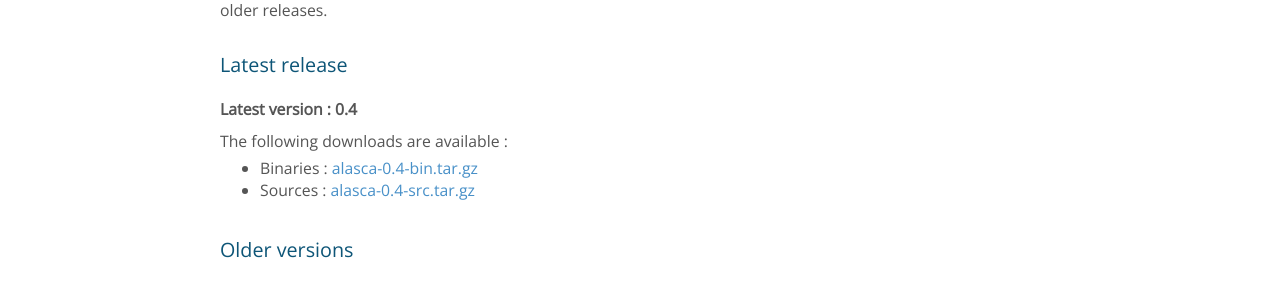
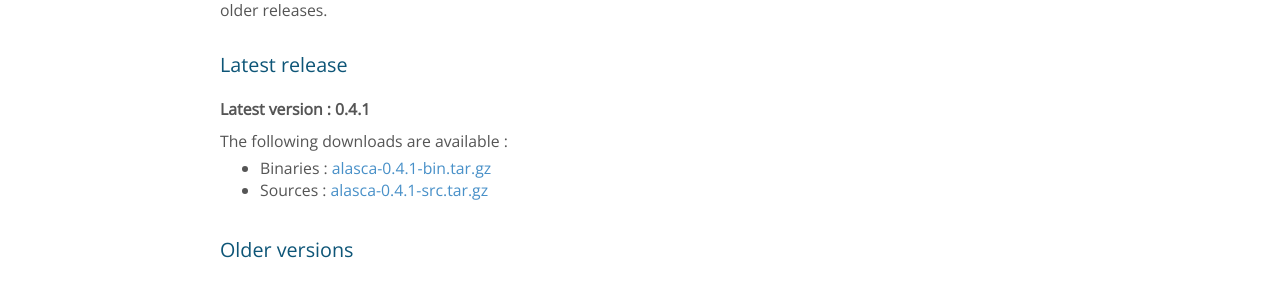
Before and after one commit to alasca/alasca.github.com, a Jekyll site: the page built from download.html, in a window 1280 px wide. Shown: the part 275-561 px from the top of the page. Built offline with Jekyll 4.4.1, drawn with Linux system fonts in a browser that asks for light colours; nearby versions of some CDN libraries.

Commit message:
upgrade version

```diff
--- a/download.html
+++ b/download.html
@@ -27,14 +27,14 @@ description: Download the latest version of Alasca
       <div class="layout full">
         <div class="layout-content">
           <p class="description">
-            <strong>Latest version : 0.4</strong>
+            <strong>Latest version : 0.4.1</strong>
           </p>
           <p class="description unspace">
             The following downloads are available :
           </p>
           <ul class="description">
-            <li>Binaries : <a class="trackevent" href="http://alasca.aepik.net/download/alasca-0.4-bin.tar.gz" title="Download Alasca 0.4 binaries" target="_blank" data-action="Binaries">alasca-0.4-bin.tar.gz</a></li>
-            <li>Sources : <a class="trackevent" href="http://alasca.aepik.net/download/alasca-0.4-src.tar.gz" title="Download Alasca 0.4 sources" target="_blank" data-action="Sources">alasca-0.4-src.tar.gz</a></li>
+            <li>Binaries : <a class="trackevent" href="http://alasca.aepik.net/download/alasca-0.4-bin.tar.gz" title="Download Alasca 0.4.1 binaries" target="_blank" data-action="Binaries">alasca-0.4.1-bin.tar.gz</a></li>
+            <li>Sources : <a class="trackevent" href="http://alasca.aepik.net/download/alasca-0.4-src.tar.gz" title="Download Alasca 0.4.1 sources" target="_blank" data-action="Sources">alasca-0.4.1-src.tar.gz</a></li>
           </ul>
         </div>
       </div>
```
